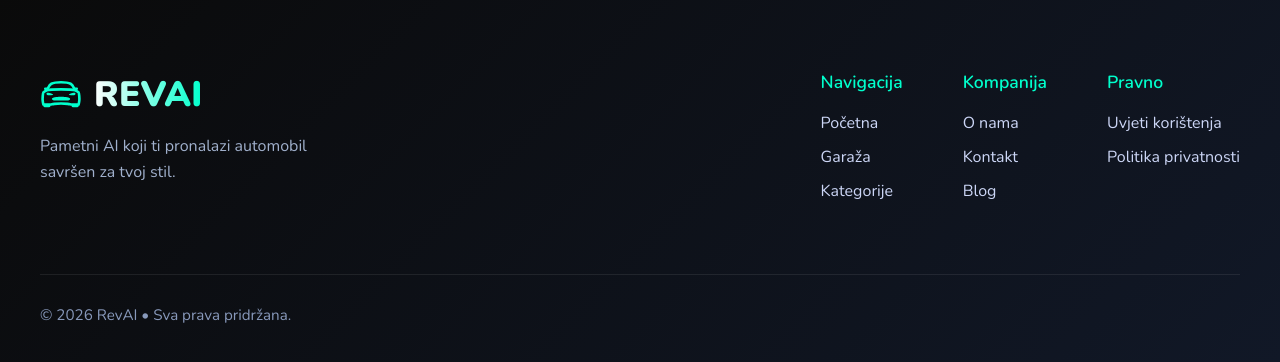
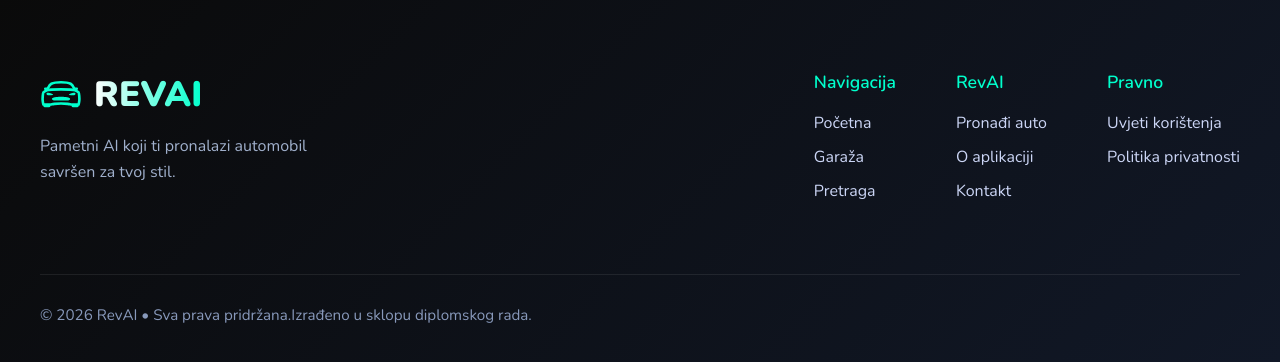
Before and after one commit to ivaarlovic/RevAI-frontend, a React (Vite) app: page /recommendation in a window 1280 px wide. Shown: the part 443-805 px from the top of the page. Built offline with nearby package versions, Linux system fonts and the light colour scheme; no server answers.

Commit message:
Update footer

```diff
--- a/src/components/Footer/Footer.jsx
+++ b/src/components/Footer/Footer.jsx
@@ -1,4 +1,4 @@
-import React from "react";
+import { Link } from "react-router-dom";
 import { IoCarSportOutline } from "react-icons/io5";
 import "./Footer.scss";
 
@@ -20,22 +20,22 @@ const Footer = () => {
           <div className="footer-links">
             <div className="links-column">
               <h4>Navigacija</h4>
-              <a href="/">Početna</a>
-              <a href="/garaza">Garaža</a>
-              <a href="/kategorije">Kategorije</a>
+              <Link to="/home">Početna</Link>
+              <Link to="/garage">Garaža</Link>
+              <Link to="/search">Pretraga</Link>
             </div>
 
             <div className="links-column">
-              <h4>Kompanija</h4>
-              <a href="/about">O nama</a>
-              <a href="/contact">Kontakt</a>
-              <a href="/blog">Blog</a>
+              <h4>RevAI</h4>
+              <Link to="/recommendation">Pronađi auto</Link>
+              <Link to="/about">O aplikaciji</Link>
+              <Link to="/contact">Kontakt</Link>
             </div>
 
             <div className="links-column">
               <h4>Pravno</h4>
-              <a href="/terms">Uvjeti korištenja</a>
-              <a href="/privacy">Politika privatnosti</a>
+              <Link to="/terms">Uvjeti korištenja</Link>
+              <Link to="/privacy">Politika privatnosti</Link>
             </div>
           </div>
         </div>
@@ -43,7 +43,8 @@ const Footer = () => {
         {/* Donji dio */}
         <div className="footer-bottom">
           <div className="footer-copyright">
-            © 2026 RevAI • Sva prava pridržana.
+            <span>© 2026 RevAI • Sva prava pridržana.</span>
+            <span>Izrađeno u sklopu diplomskog rada.</span>
           </div>
         </div>
       </div>
```
